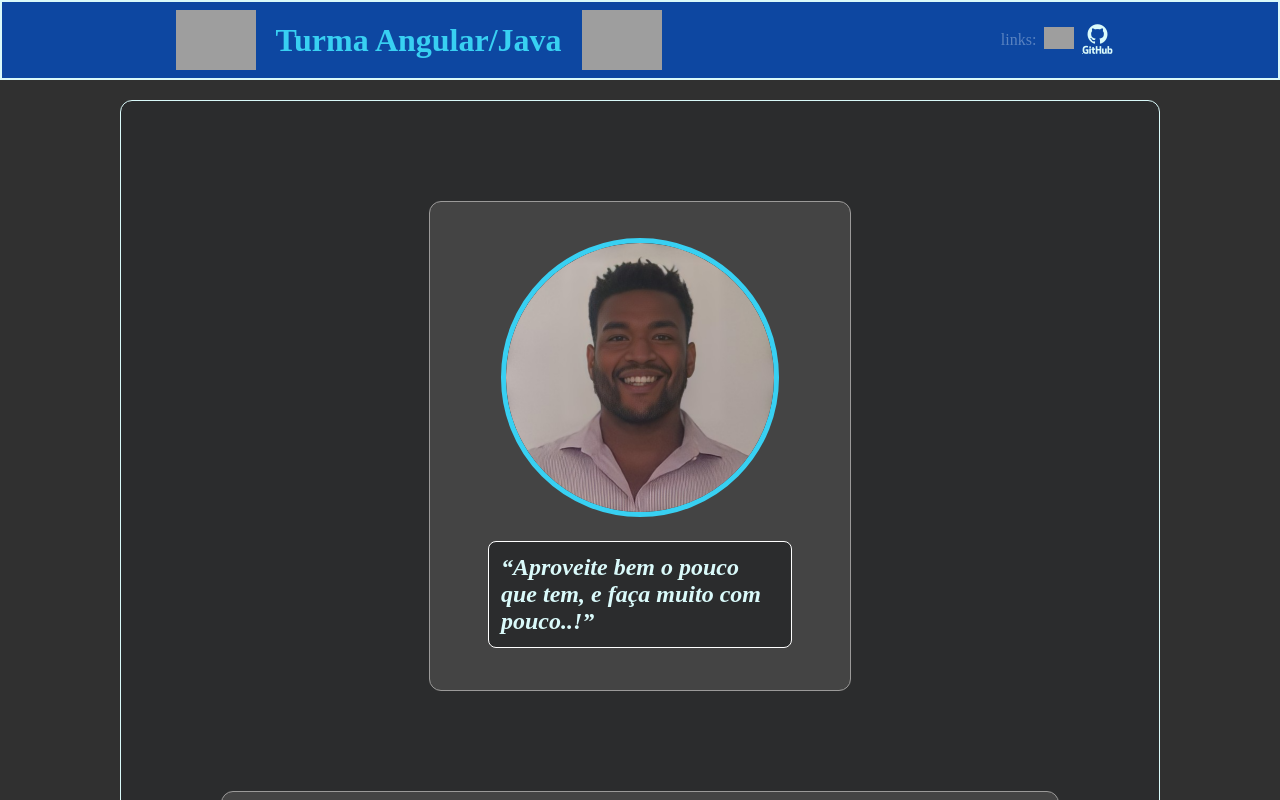
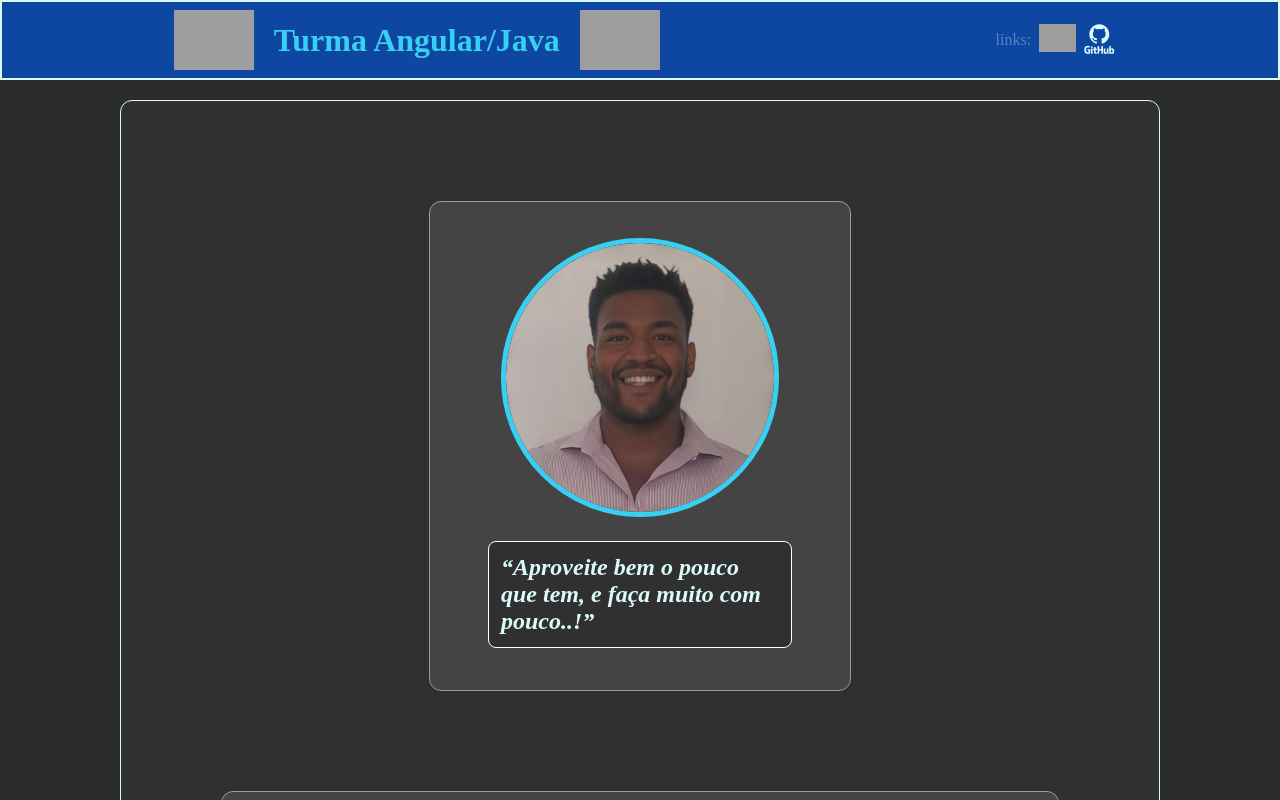
Before and after one commit to julioallday/apresentacao-31.01, a plain HTML site: page index.html in a window 1280 px wide. Shown: the top 800 px of the page. Drawn offline with nearby package versions, Linux system fonts and the light colour scheme; grey boxes are pictures that could not be loaded.

Commit message:
fix: ajusta tamanho de icones

```diff
--- a/css/style.css
+++ b/css/style.css
@@ -1,9 +1,9 @@
 :root{
-    --background-color: #303030;
+    --background-color: #2B2C2D;
     --font-color: #DAFAFA;
     --title-color:#38D0F2;
     --navbar-color:#0D47A1;
-    --description-color:#2B2C2D;
+    --description-color:#303030;
     --card-color:#444444;
     --border-color:#E23237;
 }
--- a/index.html
+++ b/index.html
@@ -26,7 +26,7 @@
             <div class="links">
                 <p style=" color: rgba(240, 248, 255, 0.333);">links:</p>
                 <a href="http://linkedin.com/in/julio-furtado-tech" target="_blank">
-                    <img style="width: 30px;"
+                    <img style="width: 37px;"
                         src="https://cdn.jsdelivr.net/gh/devicons/devicon/icons/linkedin/linkedin-original.svg" />
                 </a>
                 <a href="http://github.com/julioallday" target="_blank">
```
